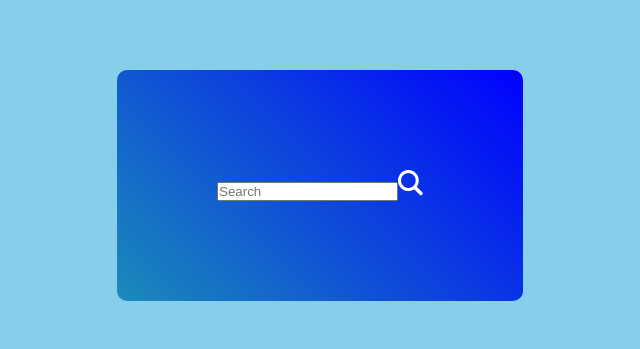
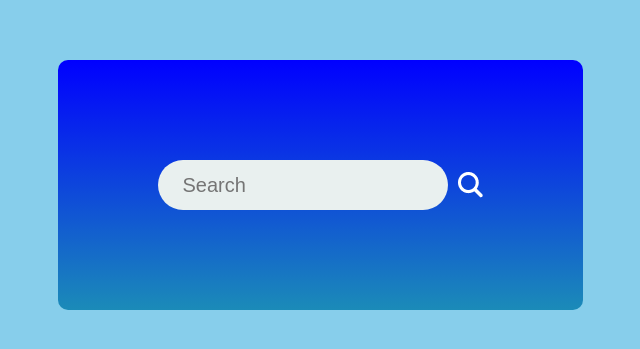
Before and after one commit to oldirtychi/SBA-320-React-Web-App, a React (Vite) app in the folder weather-app/: page / in a window 1280 px wide. Shown: the part 215-564 px from the top of the page, without its empty margins (320-960 px from the left). Built offline with nearby package versions, Linux system fonts and the light colour scheme; a web font is replaced by a local one.

Commit message:
seatch input field styled

```diff
--- a/weather-app/src/components/Weather.css
+++ b/weather-app/src/components/Weather.css
@@ -2,8 +2,25 @@
     place-self: center;
     padding: 100px;
     border-radius: 10px;
-    background-image: linear-gradient(45deg, rgb(27, 139, 184), blue);
+    background-image: linear-gradient(0deg, rgb(27, 139, 184), blue);
     display: flex;
     flex-direction: column;
     align-items: center;
 }
+
+.search-bar{
+    display: flex;
+    align-items: center;
+    gap: 10px;
+}
+
+.search-bar input{
+    height: 50px;
+    border: none;
+    outline: none;
+    border-radius: 40px;
+    padding-left: 25px;
+    color: azure;
+    background: rgb(233, 240, 239);
+    font-size: 20px;
+}
```
